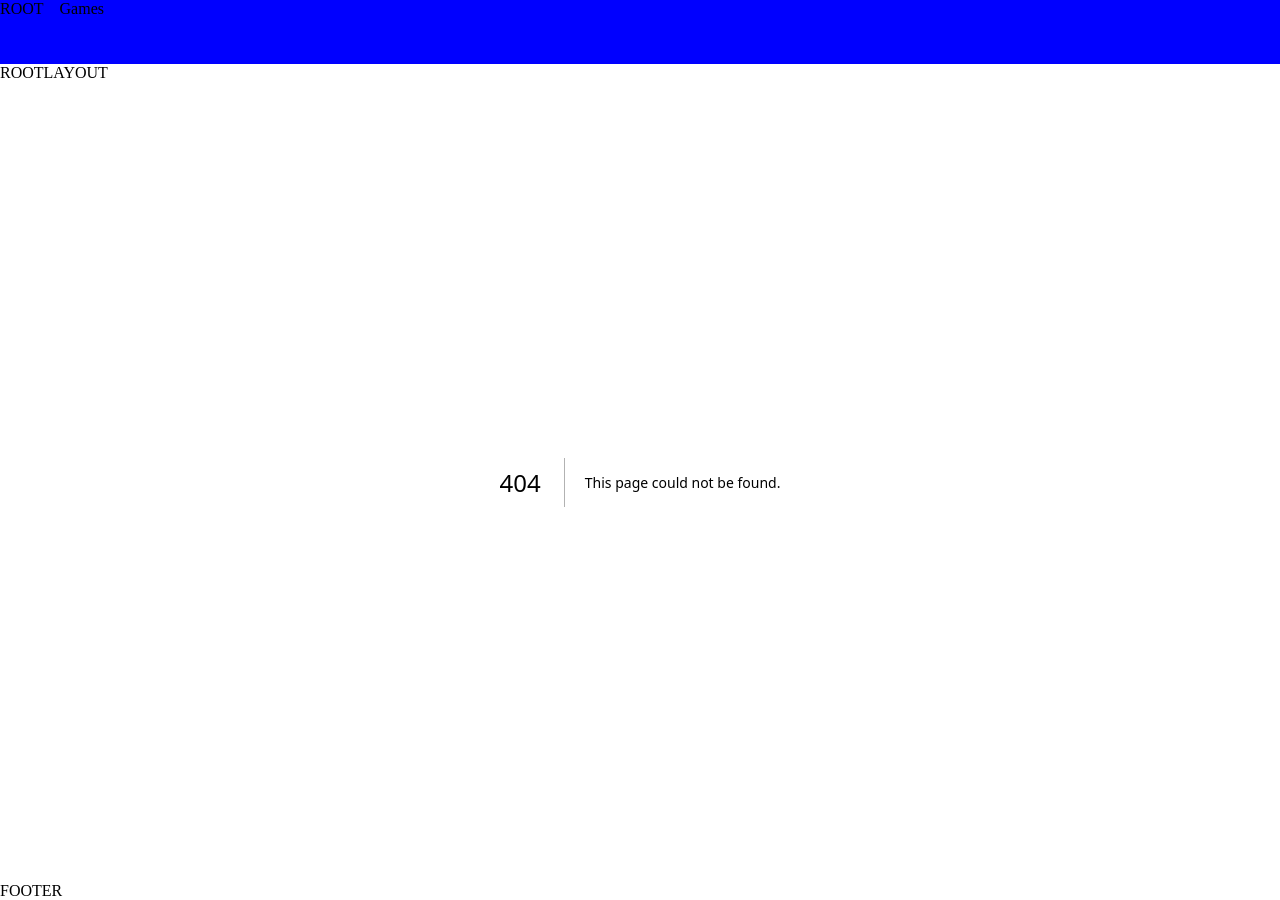
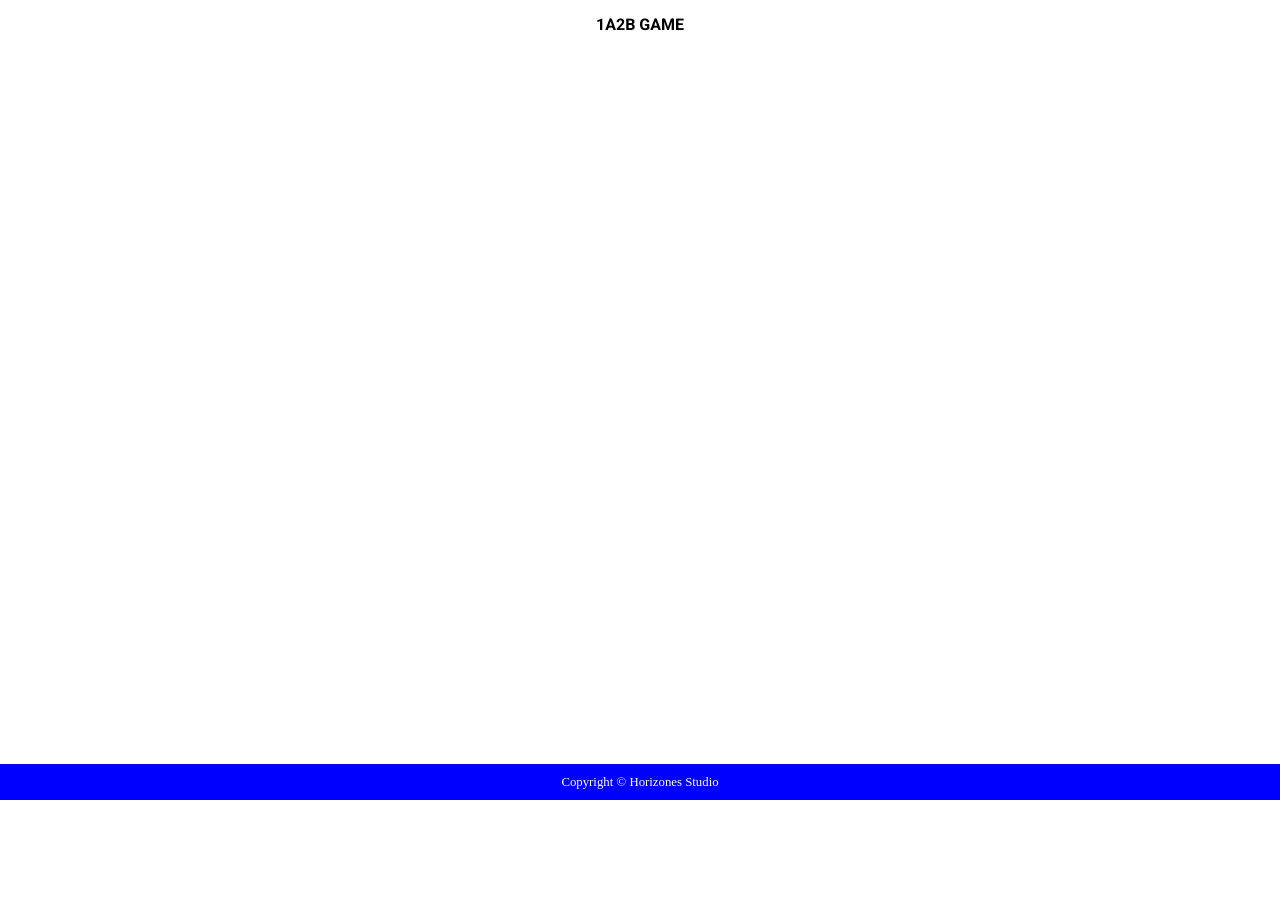
Before and after one commit to ChenLiangZhen/HorizonesWebsite, a Next.js app: page /game in a window 1280 px wide. Before the commit this address had no page. After the commit the page ends 800 px from the top, so only its background shows below. Built offline with nearby package versions, Linux system fonts and the light colour scheme.

Commit message:
layout 1a1b

```diff
--- /dev/null
+++ b/app/game/layout.module.css
@@ -0,0 +1,14 @@
+.header {
+
+    height: 48px;
+    width: 100vw;
+
+    display: flex;
+    flex-direction: row;
+
+    justify-content: center;
+    align-items: center;
+
+    font-family: Roboto;
+    font-weight: 700;
+}
--- /dev/null
+++ b/app/game/layout.tsx
@@ -0,0 +1,17 @@
+import React from "react";
+import styles from "./layout.module.css"
+
+export default function GameLayout({children}: {
+	children: React.ReactNode
+}) {
+
+	return (
+		<div>
+
+			<div className={styles.header}>1A2B GAME</div>
+
+			{children}
+		</div>
+
+	)
+}
--- /dev/null
+++ b/app/game/page.tsx
@@ -0,0 +1,18 @@
+// import Image from "next/image";
+//
+// async function getProducts() {
+// 	const res = await fetch('https://dummyjson.com/products?limit=50', {next: {revalidate: 2}})
+// 	const data = await res.json()
+// 	return data?.products as any[]
+//
+// }
+
+export default async function Game() {
+
+	return (
+		<div>
+
+
+		</div>
+	)
+}
--- a/app/globals.css
+++ b/app/globals.css
@@ -1,3 +1,5 @@
+@import url('https://fonts.googleapis.com/css2?family=Roboto:wght@100;300;400;500;700;900&display=swap');
+
 html,
 body {
   padding: 0;
--- a/app/layout.module.css
+++ b/app/layout.module.css
@@ -1,8 +1,42 @@
+.baseLayout {
+
+    height: 100vh;
+    width: 100vw;
+
+    display: flex;
+    flex-direction: column;
+    justify-content: space-between;
+    align-items: center;
+
+}
+
 .header {
+
+    height: 64px;
+    width: 100vw;
 
     display:flex;
     flex-direction: row;
-    height: 64px;
-    width: 100vw;
+
     background-color: blue;
 }
+
+.footer {
+
+    height: 36px;
+    width: 100vw;
+
+    display: flex;
+    flex-direction: row;
+    justify-content: center;
+    align-items:  center;
+
+    background-color: blue;
+    color: white;
+
+    font-family: Quicksand;
+    font-size: 0.8rem;
+    font-weight: 400;
+
+    letter-spacing: 0px;
+}
--- a/app/layout.tsx
+++ b/app/layout.tsx
@@ -1,4 +1,5 @@
 import './globals.css'
+import React from "react";
 import styles from './layout.module.css'
 import Footer from "@/components/Footer";
 import Link from "next/link";
@@ -10,33 +11,24 @@ export default function RootLayout({
 }) {
 
   return (
+
     <html lang="en">
-      {/*
-        <head /> will contain the components returned by the nearest parent
-        head.tsx. Find out more at https://beta.nextjs.org/docs/api-reference/file-conventions/head
-      */}
-      <head/>
-      <body>
 
-      <div className={styles.header}>
-
-         <Link style={{ marginRight: 16 }} href={"/"}>
-            <div>ROOT</div>
-         </Link>
-
-         <Link href={"/games"}>
-            <div>Games</div>
-         </Link>
-
-      </div>
+    <head/>
 
 
-      <div>ROOTLAYOUT</div>
+       <body>
 
-      {children}
+       <div className={styles.baseLayout}>
+          {children}
 
-      <Footer/>
-      </body>
+          <div className={styles.footer}>
+             Copyright © Horizones Studio
+          </div>
+
+       </div>
+
+       </body>
 
     </html>
   )
--- a/package.json
+++ b/package.json
@@ -3,9 +3,9 @@
   "version": "0.1.0",
   "private": true,
   "scripts": {
-    "dev": "next dev",
+    "dev": "next dev -p 4000",
     "build": "next build",
-    "start": "next start",
+    "start": "next start -p 4000",
     "lint": "next lint"
   },
   "dependencies": {
@@ -14,6 +14,7 @@
     "@types/react": "18.0.26",
     "@types/react-dom": "18.0.10",
     "next": "13.1.2",
+    "pocketbase": "^0.10.0",
     "react": "18.2.0",
     "react-dom": "18.2.0",
     "react-spinners": "^0.13.7",
```
Also changed, not shown: app/games/layout.tsx (deleted, +0 -15 lines), app/games/page.tsx (deleted, +0 -32 lines), ecosystem.config.js (added, +20 -0 lines), app/game/loading.tsx (renamed from app/games/loading.tsx), app/game/page.module.css (added).
